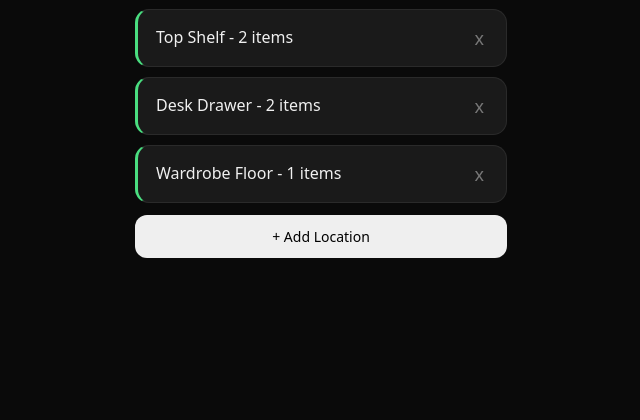
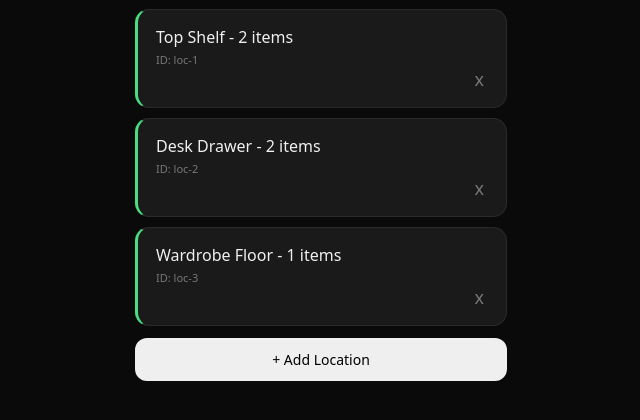
Before and after one commit to bilaalahmd/storescan, a plain HTML site: page index.html in a window 1280 px wide. Shown: the part 160-580 px from the top of the page, without its empty margins (319-959 px from the left). Drawn offline with Linux system fonts and the light colour scheme.

Commit message:
added location ids

```diff
--- a/index.html
+++ b/index.html
@@ -230,6 +230,10 @@
 
                     const deleteBtn = document.createElement('button');
                     deleteBtn.textContent = 'x';
+                    const idLabel = document.createElement('p');
+                    idLabel.textContent = 'ID: ' + drawer.id;
+                    idLabel.style.cssText = 'font-size:11px; color:#777; margin-top:4px;';
+                    card.appendChild(idLabel);
                     deleteBtn.style.cssText = 'float:right; background:none; color:#777; font-size:18px; padding:0 4px;';
                     deleteBtn.onclick = function(e) {
                         e.stopPropagation();
```
